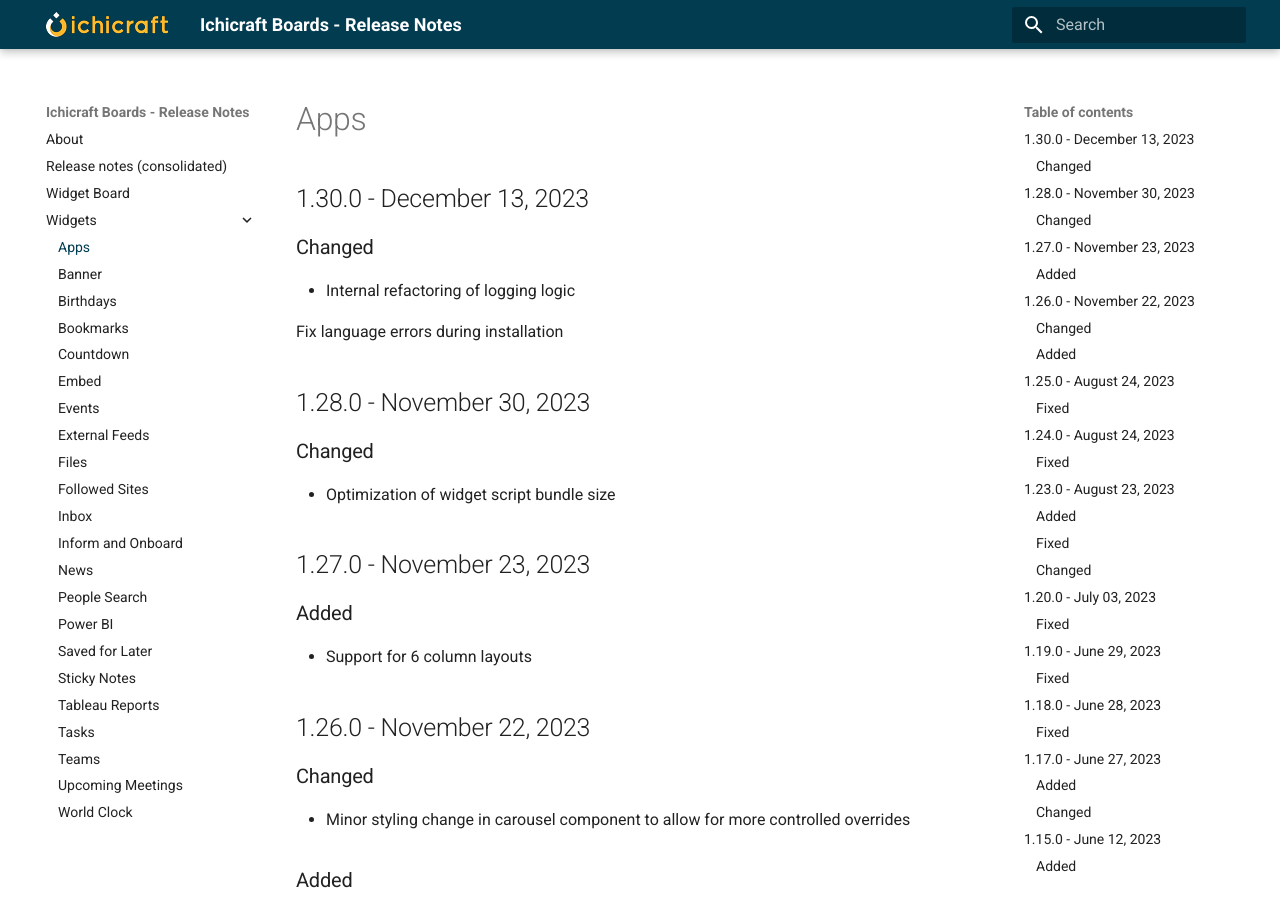
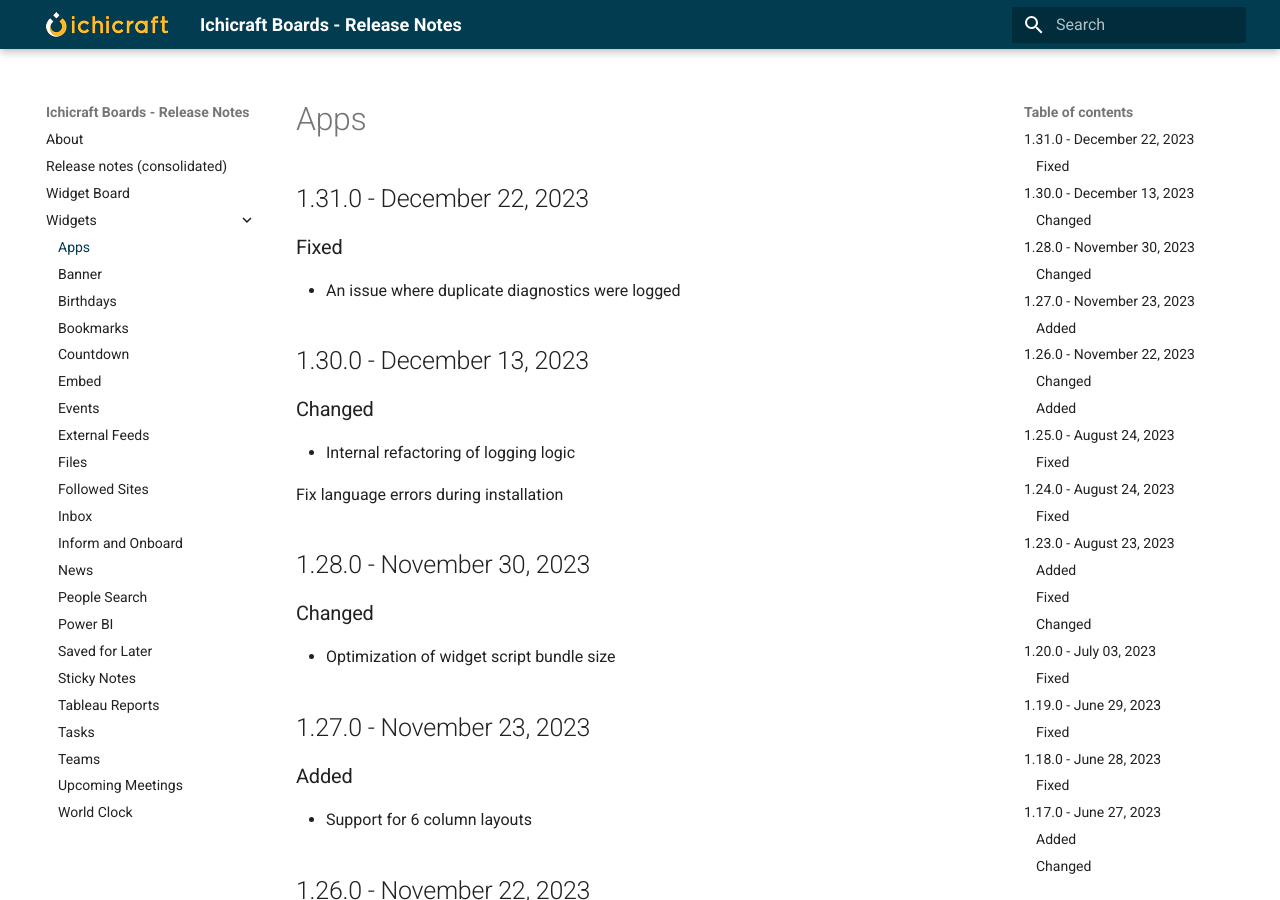
Before and after one commit to ichicraft/widgets-docs, an MkDocs documentation site: the page built from docs/Widgets/Apps.md, in a window 1280 px wide and 900 px high. Built offline with MkDocs 1.6.1 and Material for MkDocs 9.7.7, drawn with Linux system fonts in a browser that asks for light colours.

```diff
--- a/docs/Widgets/Apps.md
+++ b/docs/Widgets/Apps.md
@@ -1,3 +1,8 @@
+## 1.31.0 - December 22, 2023
+
+### Fixed
+- An issue where duplicate diagnostics were logged
+
 ## 1.30.0 - December 13, 2023
 
 ### Changed
```
Also changed, not shown: docs/Release-notes-(consolidated).md (+5 -0 lines).
